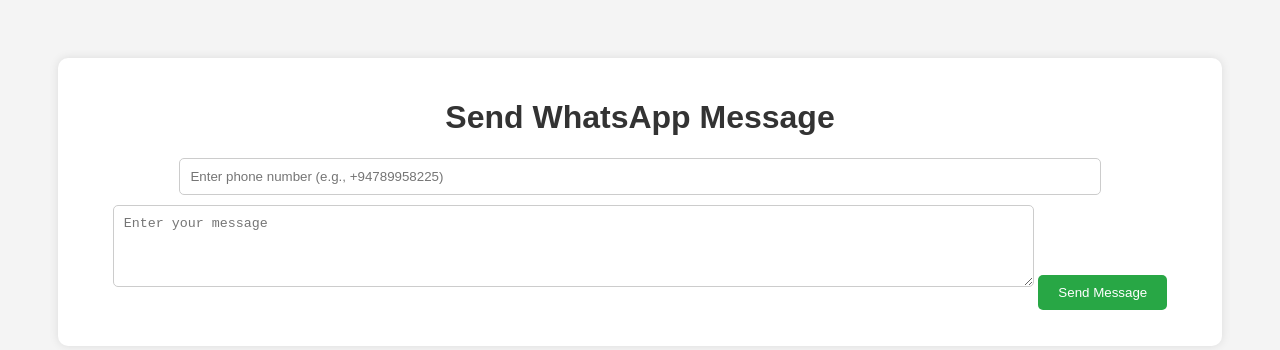
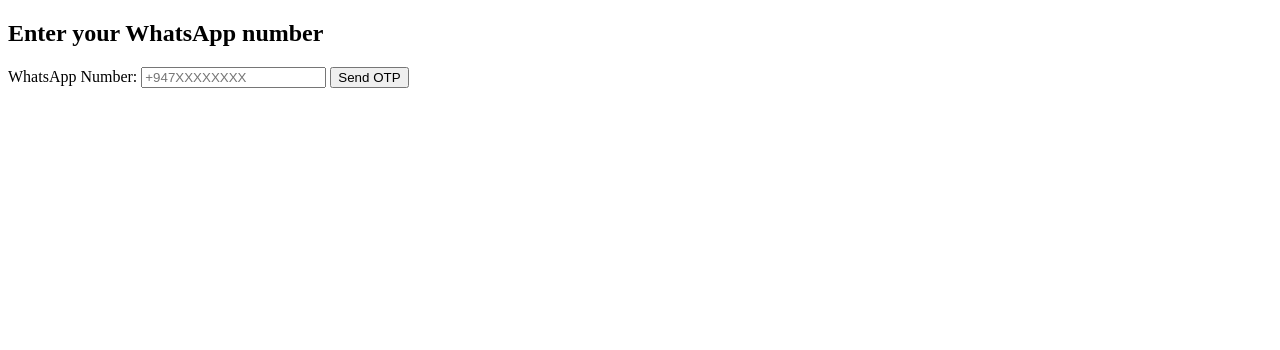
Before and after one commit to purnapurna2007/Whatsapp-massage-, a website: page public/index.html in a window 1280 px wide. Drawn offline with Linux system fonts and the light colour scheme.

Commit message:
Update index.html

```diff
--- a/public/index.html
+++ b/public/index.html
@@ -3,91 +3,52 @@
 <head>
     <meta charset="UTF-8">
     <meta name="viewport" content="width=device-width, initial-scale=1.0">
-    <title>WhatsApp Message Sender</title>
-    <style>
-        body {
-            font-family: Arial, sans-serif;
-            background-color: #f4f4f4;
-            text-align: center;
-            padding: 50px;
-        }
-
-        .container {
-            background-color: #fff;
-            padding: 20px;
-            border-radius: 10px;
-            box-shadow: 0px 0px 10px rgba(0,0,0,0.1);
-        }
-
-        h1 {
-            color: #333;
-        }
-
-        input, textarea {
-            padding: 10px;
-            width: 80%;
-            margin-bottom: 10px;
-            border: 1px solid #ccc;
-            border-radius: 5px;
-        }
-
-        button {
-            padding: 10px 20px;
-            background-color: #28a745;
-            color: white;
-            border: none;
-            border-radius: 5px;
-            cursor: pointer;
-        }
-
-        button:hover {
-            background-color: #218838;
-        }
-    </style>
+    <title>OTP Verification</title>
 </head>
 <body>
+    <h2>Enter your WhatsApp number</h2>
+    <form id="otpForm" method="post" action="/sendOTP">
+        <label for="phone">WhatsApp Number:</label>
+        <input type="text" id="phone" name="phone" placeholder="+947XXXXXXXX" required>
+        <button type="submit">Send OTP</button>
+    </form>
 
-    <div class="container">
-        <h1>Send WhatsApp Message</h1>
-        <input type="text" id="phoneNumber" placeholder="Enter phone number (e.g., +94789958225)">
-        <textarea id="message" rows="4" placeholder="Enter your message"></textarea>
-        <button onclick="sendMessage()">Send Message</button>
-        <p id="status"></p>
-    </div>
+    <form id="verifyOTPForm" method="post" action="/verifyOTP" style="display:none;">
+        <h2>Enter OTP</h2>
+        <label for="otp">OTP:</label>
+        <input type="text" id="otp" name="otp" required>
+        <button type="submit">Verify OTP</button>
+    </form>
 
     <script>
-        function sendMessage() {
-            var phoneNumber = document.getElementById('phoneNumber').value;
-            var message = document.getElementById('message').value;
+        document.getElementById('otpForm').onsubmit = function (e) {
+            e.preventDefault();
+            fetch('/sendOTP', {
+                method: 'POST',
+                body: new URLSearchParams(new FormData(this))
+            }).then(res => res.json()).then(data => {
+                if(data.success) {
+                    document.getElementById('otpForm').style.display = 'none';
+                    document.getElementById('verifyOTPForm').style.display = 'block';
+                } else {
+                    alert('Failed to send OTP');
+                }
+            });
+        };
 
-            if (phoneNumber === '' || message === '') {
-                document.getElementById('status').innerHTML = 'Please enter both phone number and message!';
-                return;
-            }
-
-            document.getElementById('status').innerHTML = 'Sending...';
-
-            fetch('/send-whatsapp', {
+        document.getElementById('verifyOTPForm').onsubmit = function (e) {
+            e.preventDefault();
+            fetch('/verifyOTP', {
                 method: 'POST',
-                headers: {
-                    'Content-Type': 'application/json',
-                },
-                body: JSON.stringify({ phoneNumber: phoneNumber, message: message }),
-            })
-            .then(response => response.json())
-            .then(data => {
-                if (data.success) {
-                    document.getElementById('status').innerHTML = 'Message sent successfully!';
+                body: new URLSearchParams(new FormData(this))
+            }).then(res => res.json()).then(data => {
+                if(data.success) {
+                    window.location.href = "/nextPage";
                 } else {
-                    document.getElementById('status').innerHTML = 'Error sending message.';
+                    alert('Incorrect OTP');
                 }
-            })
-            .catch(error => {
-                console.error('Error:', error);
-                document.getElementById('status').innerHTML = 'Error sending message.';
             });
-        }
+        };
     </script>
-
 </body>
 </html>
```
